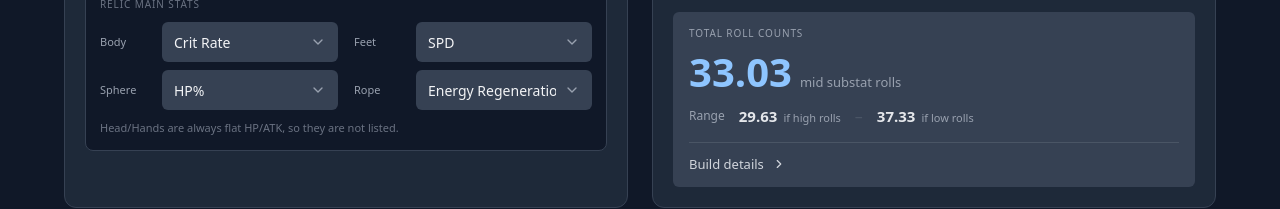
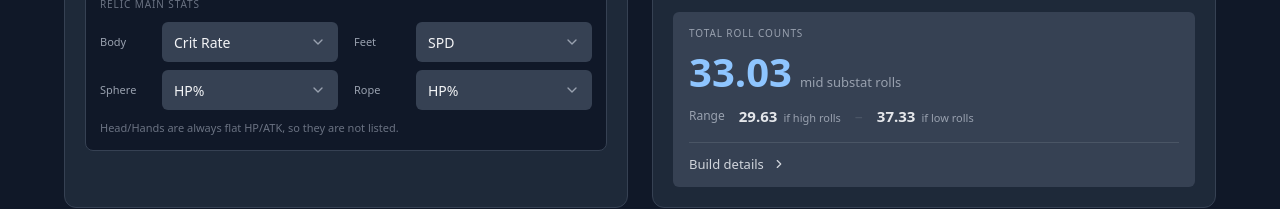
Before and after one commit to stonehu119/substat-calculator, a React (Vite) app: page / in a window 1280 px wide. Shown: the part 582-791 px from the top of the page. Built offline with nearby package versions, Linux system fonts and the light colour scheme.

Commit message:
fix default stats

```diff
--- a/src/data/defaults.ts
+++ b/src/data/defaults.ts
@@ -24,6 +24,6 @@ export const createDefaultFormState = (): FormState => ({
   relicBody: "Crit Rate",
   relicFeet: "SPD",
   relicOrb: "HP%",
-  relicRope: "Energy Regeneration Rate",
+  relicRope: "HP%",
   stats: createDefaultStats(),
 })
```
